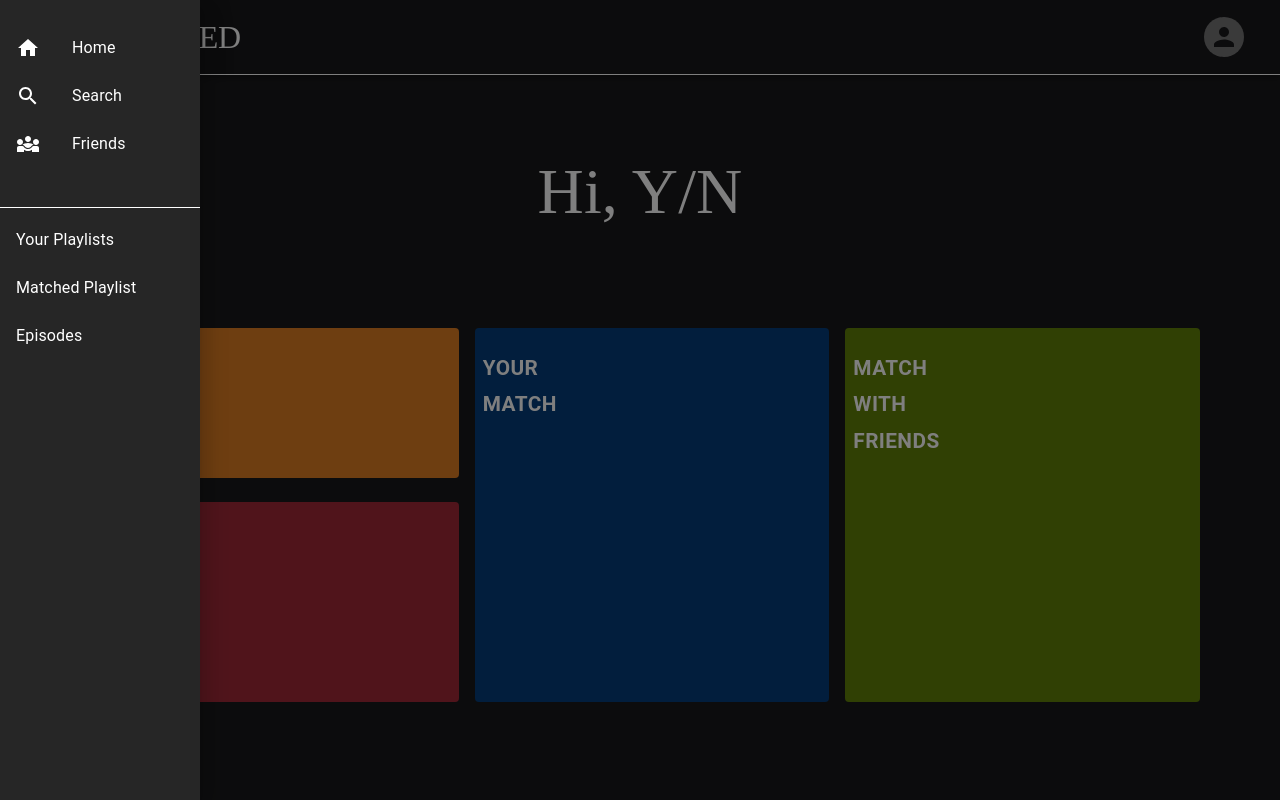
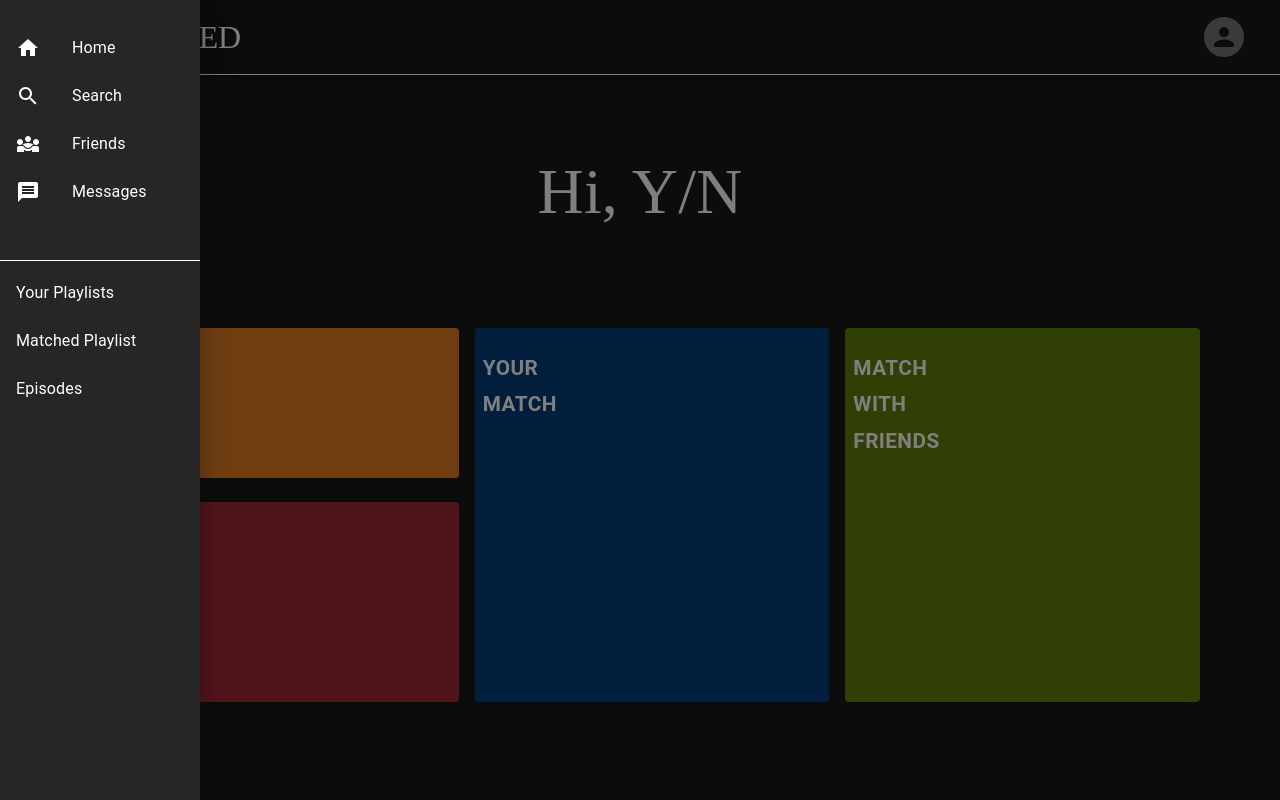
Before and after one commit to lyraphix/spotify-matched, a Next.js app: page /posts/dashboard in a window 1280 px wide. Both pictures are taken after a click on the button 56 px from the left and 37 px from the top of the page. Built offline with nearby package versions, Linux system fonts and the light colour scheme.

Commit message:
Added Messages Button

```diff
--- a/src/pages/posts/reuseables.js
+++ b/src/pages/posts/reuseables.js
@@ -6,6 +6,7 @@ import InboxIcon from '@mui/icons-material/MoveToInbox';
 import HomeIcon from '@mui/icons-material/Home';
 import SearchIcon from '@mui/icons-material/Search';
 import Diversity3Icon from '@mui/icons-material/Diversity3';
+import MessageIcon from '@mui/icons-material/Message';
 import { List, ListItem, ListItemButton, ListItemText, ListItemIcon, Divider, Drawer, Link, MenuItem, Menu, Avatar, AppBar, Toolbar, Container, CssBaseline, Typography, Box, Grid, TextField, FormControlLabel, Checkbox, ThemeProvider, Button } from "@mui/material/";
 
 const makeToolBar = function (username, avatar) {
@@ -76,6 +77,14 @@ const makeToolBar = function (username, avatar) {
                                         <ListItemText primary={"Friends"} />
                                     </ListItemButton>
                                 </ListItem>
+                                <ListItem key={"Messages"} disablePadding>
+                                    <ListItemButton>
+                                        <ListItemIcon>
+                                            <MessageIcon />
+                                        </ListItemIcon>
+                                        <ListItemText primary={"Messages"} />
+                                    </ListItemButton>
+                                </ListItem>
                             </List>
                             <Divider sx={{height:0.1, width: 1}}/>
                             <List>
```
